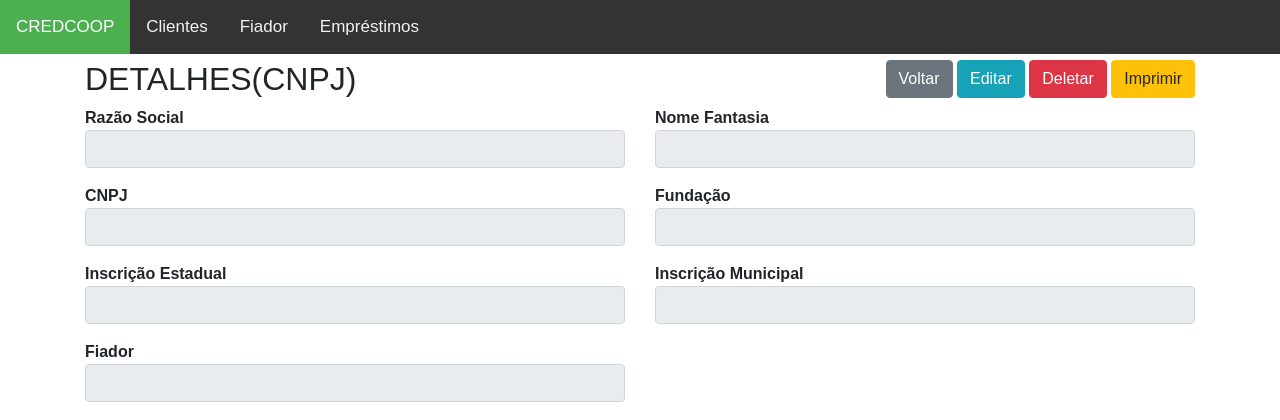
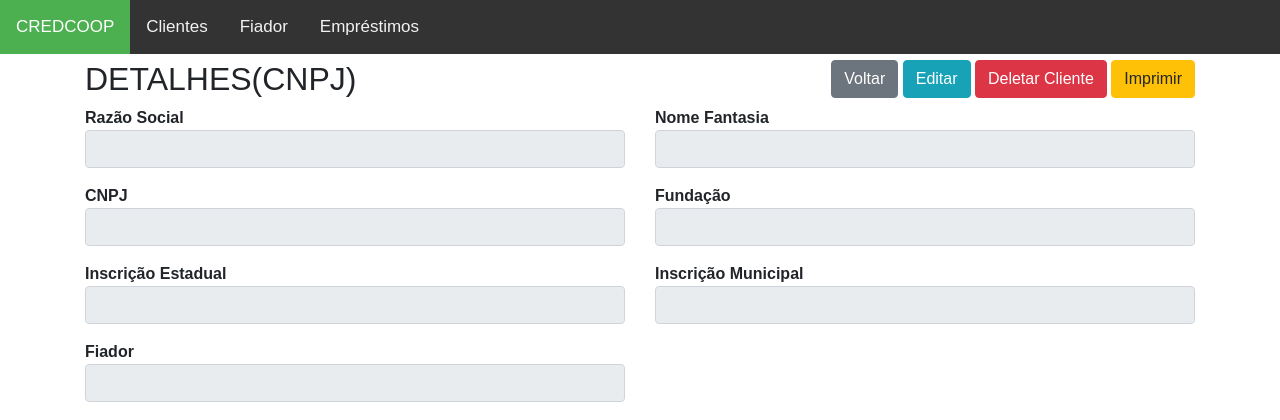
Before and after one commit to israelwerther/esctop, a Django app: template projeto/cliente_cnpj/templates/cliente_cnpj_detail.html in a window 1280 px wide. Shown: the top 420 px of the page. Run offline with Django 3.2, Linux system fonts and the light colour scheme; the template is opened without the code that fills it, so the values that code supplies are empty; some libraries are stand-ins or nearby versions.

```diff
--- a/projeto/cliente/templates/cliente_detail.html
+++ b/projeto/cliente/templates/cliente_detail.html
@@ -497,7 +497,7 @@
 
     <br>
     <div class="pull-right">
-        <a href="{% url 'cliente:cliente_delete' object.pk %}" type="button" class="btn btn-danger">Deletar Cliente</a>
+        <a href="{% url 'cliente:cliente_delete' object.pk %}" type="button" class="btn btn-danger no-print">Deletar Cliente</a>
     </div>
 
 </div>
--- a/projeto/cliente_cnpj/templates/cliente_cnpj_detail.html
+++ b/projeto/cliente_cnpj/templates/cliente_cnpj_detail.html
@@ -44,7 +44,7 @@
 <span class="pull-right">
     <a href="{% url 'cliente_cnpj:cliente_cnpj_list' %}" type="button" class="btn btn-secondary no-print">Voltar</a>
     <a href="{% url 'cliente_cnpj:cliente_cnpjupdate' object.pk %}" type="button" class="btn btn-info no-print">Editar</a>
-    <a href="{% url 'cliente_cnpj:cliente_cnpj_delete' object.pk %}" type="button" class="btn btn-danger no-print">Deletar</a>
+    <a href="{% url 'cliente_cnpj:cliente_cnpj_delete' object.pk %}" type="button" class="btn btn-danger no-print">Deletar Cliente</a>
     <a href="" type="button" onclick="window.print()" class="btn btn-warning no-print">Imprimir</a>
     <!-- <button onclick="window.print()">Print this page</button> -->
 </span>
```
